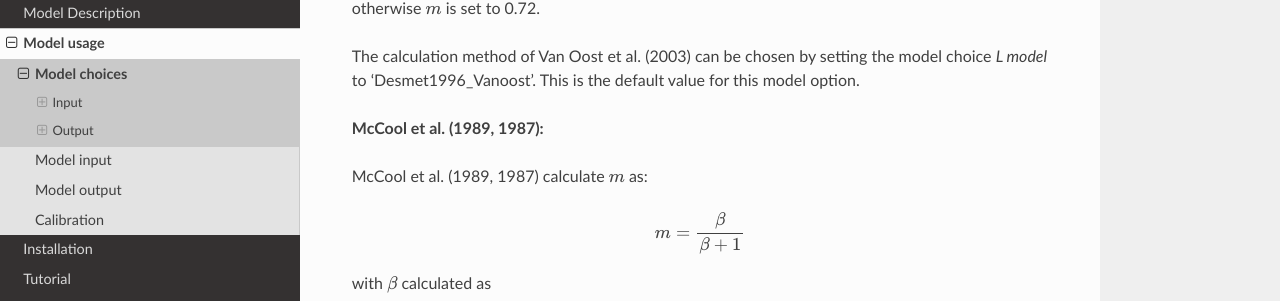
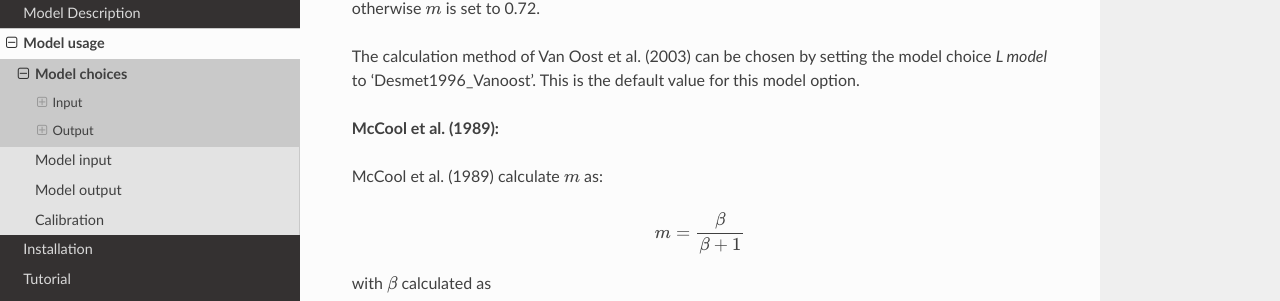
Before and after one commit to watem-sedem/watem-sedem, a Sphinx documentation site: the page built from docs/choices.rst, in a window 1280 px wide and 900 px high, scrolled down 971 px. Shown: the part 139-440 px from the top of the window. Built offline with Sphinx 7.4.7 and the Read the Docs theme 2.0.0, drawn with Linux system fonts in a browser that asks for light colours.

Commit message:
L-factor McCool is only 1989

```diff
--- a/docs/choices.rst
+++ b/docs/choices.rst
@@ -57,9 +57,9 @@ The calculation method of Van Oost et al. (2003) can be chosen by setting
 the model choice *L model* to 'Desmet1996_Vanoost'. This is the default value
 for this model option.
 
-**McCool et al. (1989, 1987):**
+**McCool et al. (1989):**
 
-McCool et al. (1989, 1987) calculate :math:`m` as:
+McCool et al. (1989) calculate :math:`m` as:
 
 .. math::
     m = \frac{\beta}{\beta + 1}
```
